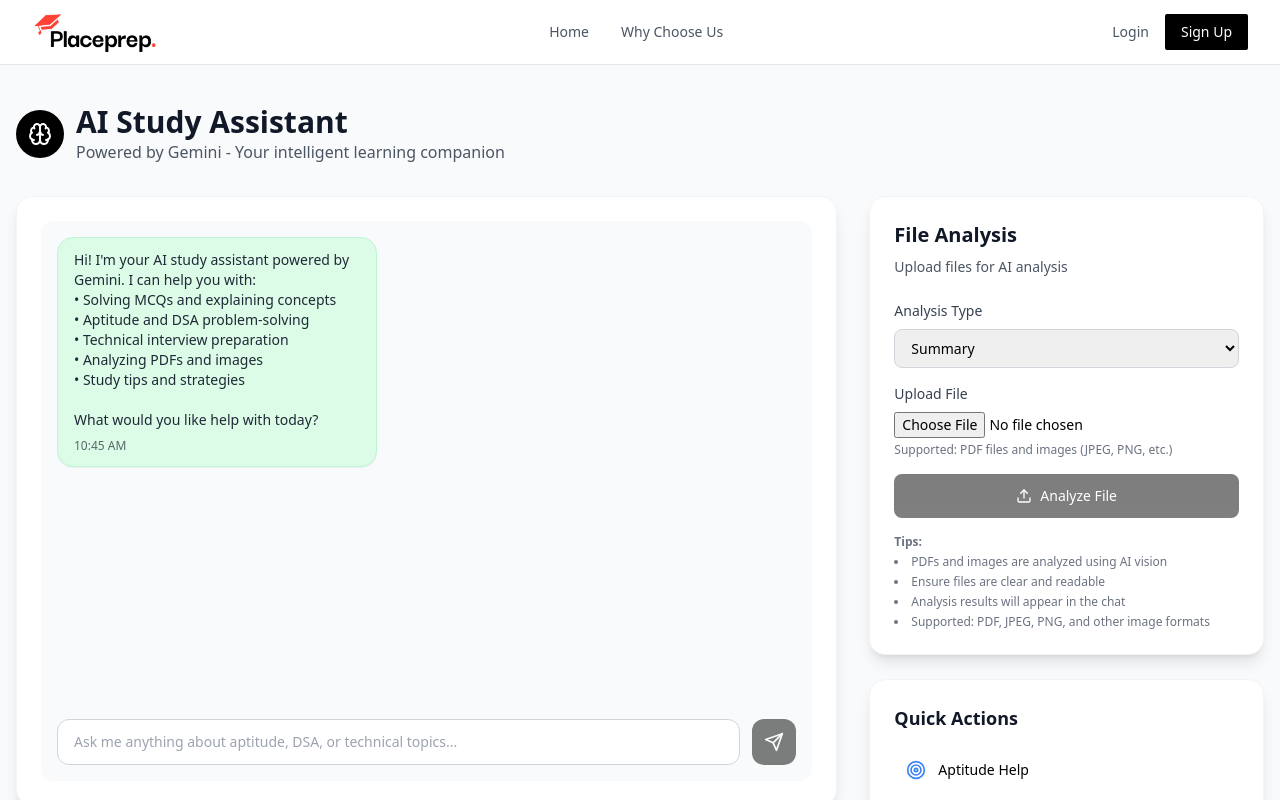
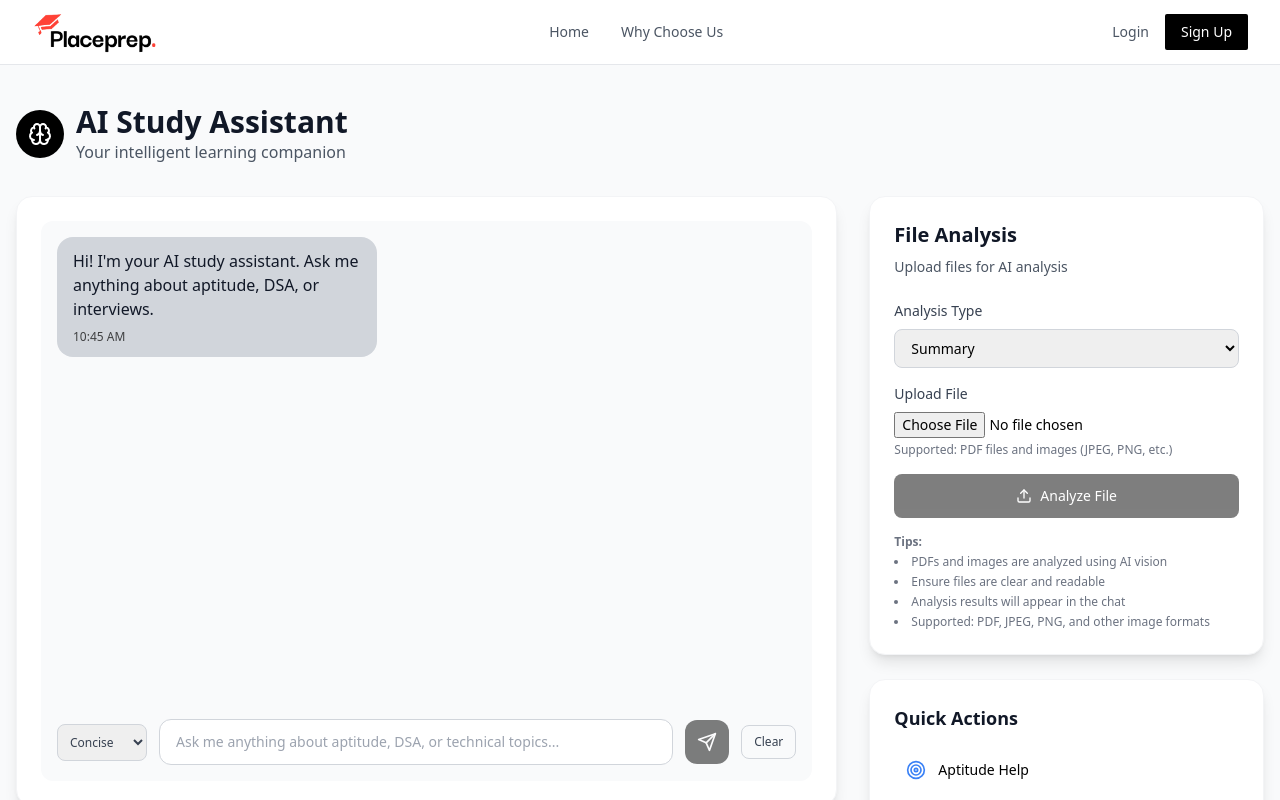
Before and after one commit to vrajmevawala/PlacePrep, a React (Vite) app in the folder frontend/: page /ai-assistant in a window 1280 px wide. Shown: the top 800 px of the page. Built offline with nearby package versions, Linux system fonts and the light colour scheme; no server answers.

Commit message:
improved resource contest and AI assistant

```diff
--- a/frontend/package.json
+++ b/frontend/package.json
@@ -19,9 +19,12 @@
     "react-chartjs-2": "^5.3.0",
     "react-dom": "^18.3.1",
     "react-icons": "^5.5.0",
+    "react-markdown": "^10.1.0",
     "react-router-dom": "^7.6.3",
+    "react-syntax-highlighter": "^15.6.3",
     "react-toastify": "^11.0.5",
     "recharts": "^3.1.0",
+    "remark-gfm": "^4.0.1",
     "socket.io-client": "^4.8.1",
     "zustand": "^5.0.6"
   },
--- a/frontend/src/pages/AIAssistant.jsx
+++ b/frontend/src/pages/AIAssistant.jsx
@@ -1,4 +1,66 @@
 import React, { useState, useEffect, useRef } from 'react';
+
+// Lightweight markdown rendering for bold, inline code, and lists
+const escapeHtml = (str) => {
+  return str
+    .replace(/&/g, '&amp;')
+    .replace(/</g, '&lt;')
+    .replace(/>/g, '&gt;')
+    .replace(/"/g, '&quot;')
+    .replace(/'/g, '&#39;');
+};
+
+const applyInlineFormatting = (str) => {
+  const escaped = escapeHtml(str);
+  // Inline code first to prevent formatting inside code
+  const withCode = escaped.replace(/`([^`]+)`/g, '<code>$1</code>');
+  // Bold
+  const withBold = withCode.replace(/\*\*(.+?)\*\*/g, '<strong>$1</strong>');
+  return withBold;
+};
+
+const parseMarkdownToHtml = (md) => {
+  const lines = (md || '').split('\n');
+  let html = '';
+  let inUl = false;
+  let inOl = false;
+
+  const closeLists = () => {
+    if (inUl) { html += '</ul>'; inUl = false; }
+    if (inOl) { html += '</ol>'; inOl = false; }
+  };
+
+  for (const rawLine of lines) {
+    const line = rawLine || '';
+    let match;
+    if ((match = line.match(/^\s*[-*]\s+(.*)$/))) {
+      if (!inUl) {
+        if (inOl) { html += '</ol>'; inOl = false; }
+        html += '<ul>';
+        inUl = true;
+      }
+      html += `<li>${applyInlineFormatting(match[1])}</li>`;
+      continue;
+    }
+    if ((match = line.match(/^\s*\d+\.\s+(.*)$/))) {
+      if (!inOl) {
+        if (inUl) { html += '</ul>'; inUl = false; }
+        html += '<ol>';
+        inOl = true;
+      }
+      html += `<li>${applyInlineFormatting(match[1])}</li>`;
+      continue;
+    }
+    // Paragraph
+    closeLists();
+    if (line.trim() === '') {
+      continue;
+    }
+    html += `<p>${applyInlineFormatting(line)}</p>`;
+  }
+  closeLists();
+  return html;
+};
 import {
   Brain,
   Send,
@@ -15,16 +77,24 @@ import {
 
 const AIAssistant = ({ user }) => {
   // AI Chat State
-  const [chatMessages, setChatMessages] = useState([
-    {
+  const [chatMessages, setChatMessages] = useState(() => {
+    try {
+      const saved = localStorage.getItem('ai_chat_messages');
+      if (saved) {
+        const parsed = JSON.parse(saved);
+        return parsed.map(m => ({ ...m, timestamp: new Date(m.timestamp) }));
+      }
+    } catch {}
+    return [{
       id: 1,
       type: 'bot',
-      message: "Hi! I'm your AI study assistant powered by Gemini. I can help you with:\n• Solving MCQs and explaining concepts\n• Aptitude and DSA problem-solving\n• Technical interview preparation\n• Analyzing PDFs and images\n• Study tips and strategies\n\nWhat would you like help with today?",
+      message: "Hi! I'm your AI study assistant. Ask me anything about aptitude, DSA, or interviews.",
       timestamp: new Date()
-    }
-  ]);
+    }];
+  });
   const [newMessage, setNewMessage] = useState('');
   const [isTyping, setIsTyping] = useState(false);
+  const [responseMode, setResponseMode] = useState(() => localStorage.getItem('ai_response_mode') || 'concise');
 
   // File Analysis State
   const [selectedAnalysisFile, setSelectedAnalysisFile] = useState(null);
@@ -40,6 +110,19 @@ const AIAssistant = ({ user }) => {
       chatContainerRef.current.scrollTop = chatContainerRef.current.scrollHeight;
     }
   }, [chatMessages]);
+
+  // Persist chat history
+  useEffect(() => {
+    try {
+      const serializable = chatMessages.map(m => ({ ...m, timestamp: m.timestamp.toISOString() }));
+      localStorage.setItem('ai_chat_messages', JSON.stringify(serializable));
+    } catch {}
+  }, [chatMessages]);
+
+  // Persist mode
+  useEffect(() => {
+    localStorage.setItem('ai_response_mode', responseMode);
+  }, [responseMode]);
 
   // Handle file selection for analysis
   const handleAnalysisFileSelect = (event) => {
@@ -132,7 +215,9 @@ const AIAssistant = ({ user }) => {
         credentials: 'include',
         body: JSON.stringify({
           message: newMessage,
-          context: 'AI Assistant - General study help'
+          context: 'AI Assistant - General study help',
+          mode: responseMode,
+          history: chatMessages.slice(-10).map(m => ({ type: m.type, message: m.message }))
         })
       });
 
@@ -169,8 +254,19 @@ const AIAssistant = ({ user }) => {
     }
   };
 
+  const handleClearChat = () => {
+    setChatMessages([
+      {
+        id: Date.now(),
+        type: 'bot',
+        message: "Chat cleared. How can I help you next?",
+        timestamp: new Date()
+      }
+    ]);
+  };
+
   return (
-    <div className="page pt-10">
+    <div className="min-h-screen bg-gray-50 pt-10">
       <div className="max-w-7xl mx-auto px-4 sm:px-6 lg:px-4">
         {/* Header */}
         <div className="mb-8">
@@ -180,7 +276,7 @@ const AIAssistant = ({ user }) => {
             </div>
             <div>
               <h1 className="text-3xl font-bold text-gray-900">AI Study Assistant</h1>
-              <p className="text-gray-600">Powered by Gemini - Your intelligent learning companion</p>
+              <p className="text-gray-600">Your intelligent learning companion</p>
             </div>
           </div>
         </div>
@@ -206,10 +302,17 @@ const AIAssistant = ({ user }) => {
                           className={`max-w-xs px-4 py-3 rounded-2xl ${
                             message.type === 'user'
                               ? 'bg-black text-white'
-                              : 'bg-green-100 text-gray-800 shadow-sm border border-green-200'
+                              : 'bg-gray-300 text-black'
                           }`}
                         >
-                          <p className="text-sm whitespace-pre-line">{message.message}</p>
+                          {message.type === 'bot' ? (
+                            <div
+                              className="prose prose-sm max-w-none text-gray-900"
+                              dangerouslySetInnerHTML={{ __html: parseMarkdownToHtml(message.message) }}
+                            />
+                          ) : (
+                            <p className="text-sm whitespace-pre-line">{message.message}</p>
+                          )}
                           <p className="text-xs opacity-70 mt-2">
                             {message.timestamp.toLocaleTimeString([], { hour: '2-digit', minute: '2-digit' })}
                           </p>
@@ -218,11 +321,11 @@ const AIAssistant = ({ user }) => {
                     ))}
                     {isTyping && (
                       <div className="flex justify-start">
-                        <div className="bg-green-100 text-gray-800 px-4 py-3 rounded-2xl shadow-sm border border-green-200">
+                        <div className="bg-gray-300 text-gray-800 px-4 py-3 rounded-2xl shadow-sm">
                           <div className="flex space-x-1">
-                            <div className="w-2 h-2 bg-green-500 rounded-full animate-bounce"></div>
-                            <div className="w-2 h-2 bg-green-500 rounded-full animate-bounce" style={{ animationDelay: '0.1s' }}></div>
-                            <div className="w-2 h-2 bg-green-500 rounded-full animate-bounce" style={{ animationDelay: '0.2s' }}></div>
+                            <div className="w-2 h-2 bg-gray-700 rounded-full animate-bounce"></div>
+                            <div className="w-2 h-2 bg-gray-700 rounded-full animate-bounce" style={{ animationDelay: '0.1s' }}></div>
+                            <div className="w-2 h-2 bg-gray-700 rounded-full animate-bounce" style={{ animationDelay: '0.2s' }}></div>
                           </div>
                         </div>
                       </div>
@@ -230,7 +333,18 @@ const AIAssistant = ({ user }) => {
                   </div>
 
                   {/* Message Input */}
-                  <div className="flex space-x-3">
+                  <div className="flex items-center space-x-3">
+                    {/* Mode selector */}
+                    <select
+                      value={responseMode}
+                      onChange={(e) => setResponseMode(e.target.value)}
+                      className="px-2 py-2 border border-gray-300 rounded-lg text-xs text-gray-700"
+                      title="Response length"
+                    >
+                      <option value="concise">Concise</option>
+                      <option value="balanced">Balanced</option>
+                      <option value="detailed">Detailed</option>
+                    </select>
                     <input
                       type="text"
                       value={newMessage}
@@ -245,6 +359,12 @@ const AIAssistant = ({ user }) => {
                       className="bg-black text-white p-3 rounded-xl hover:bg-gray-800 transition-all duration-200 disabled:opacity-50 disabled:cursor-not-allowed"
                     >
                       <Send className="w-5 h-5" />
+                    </button>
+                    <button
+                      onClick={handleClearChat}
+                      className="px-3 py-2 text-xs border border-gray-300 rounded-lg text-gray-700 hover:bg-gray-100"
+                    >
+                      Clear
                     </button>
                   </div>
                 </div>
```
Also changed, not shown: frontend/src/pages/AdminDashboard.jsx (+34 -46 lines), frontend/src/pages/CreateContest.jsx (+119 -61 lines), 2 other files (tests, documents, lock files or other folders).
